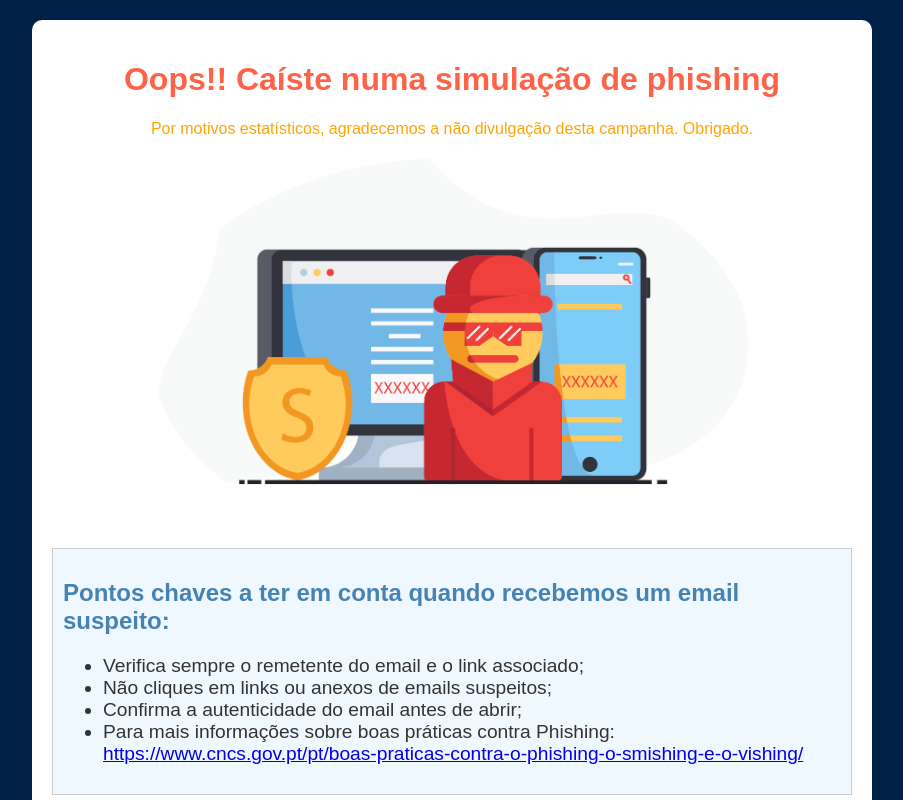
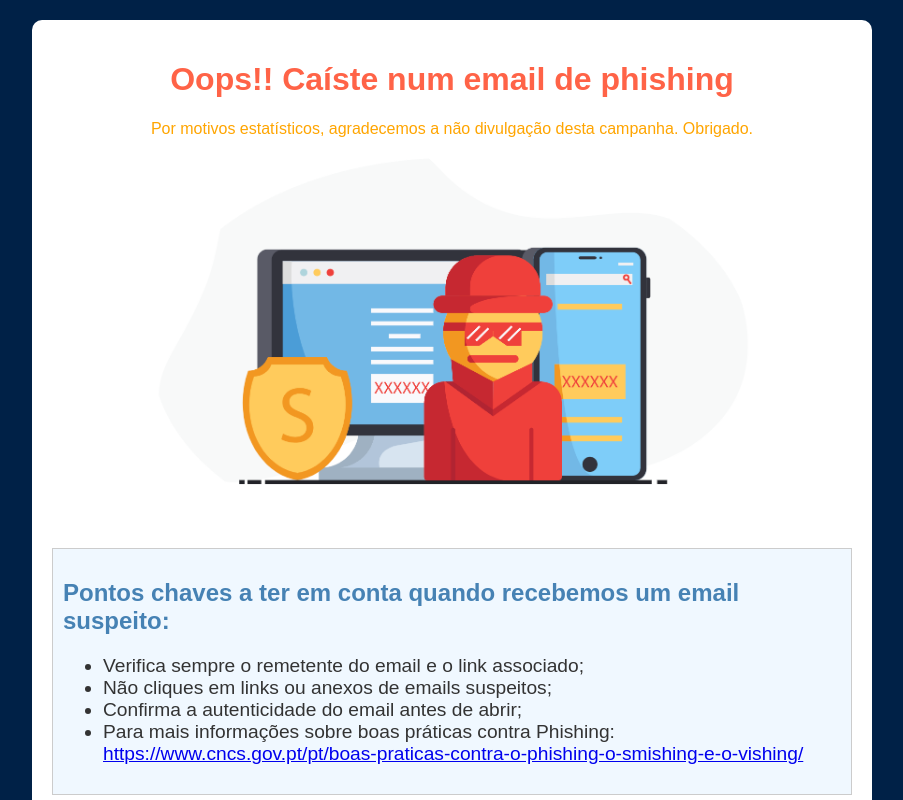
Before and after one commit to diasjose/engenharia-social, a plain HTML site: page index.html in a window 1280 px wide. Shown: the top 800 px of the page, without its empty margins (188-1091 px from the left). Drawn offline with Linux system fonts and the light colour scheme.

Commit message:
Update index.html

```diff
--- a/index.html
+++ b/index.html
@@ -8,7 +8,7 @@
 </head>
 <body>
     <div class="container">
-        <h1>Oops!! Caíste numa simulação de phishing</h1>
+        <h1>Oops!! Caíste num email de phishing</h1>
         <p class="notice-text">Por motivos estatísticos, agradecemos a não divulgação desta campanha. Obrigado.</p>
 
         <img src="img/phishing.png" class="phishing-image" alt="Imagem relacionada com phishing">
```
